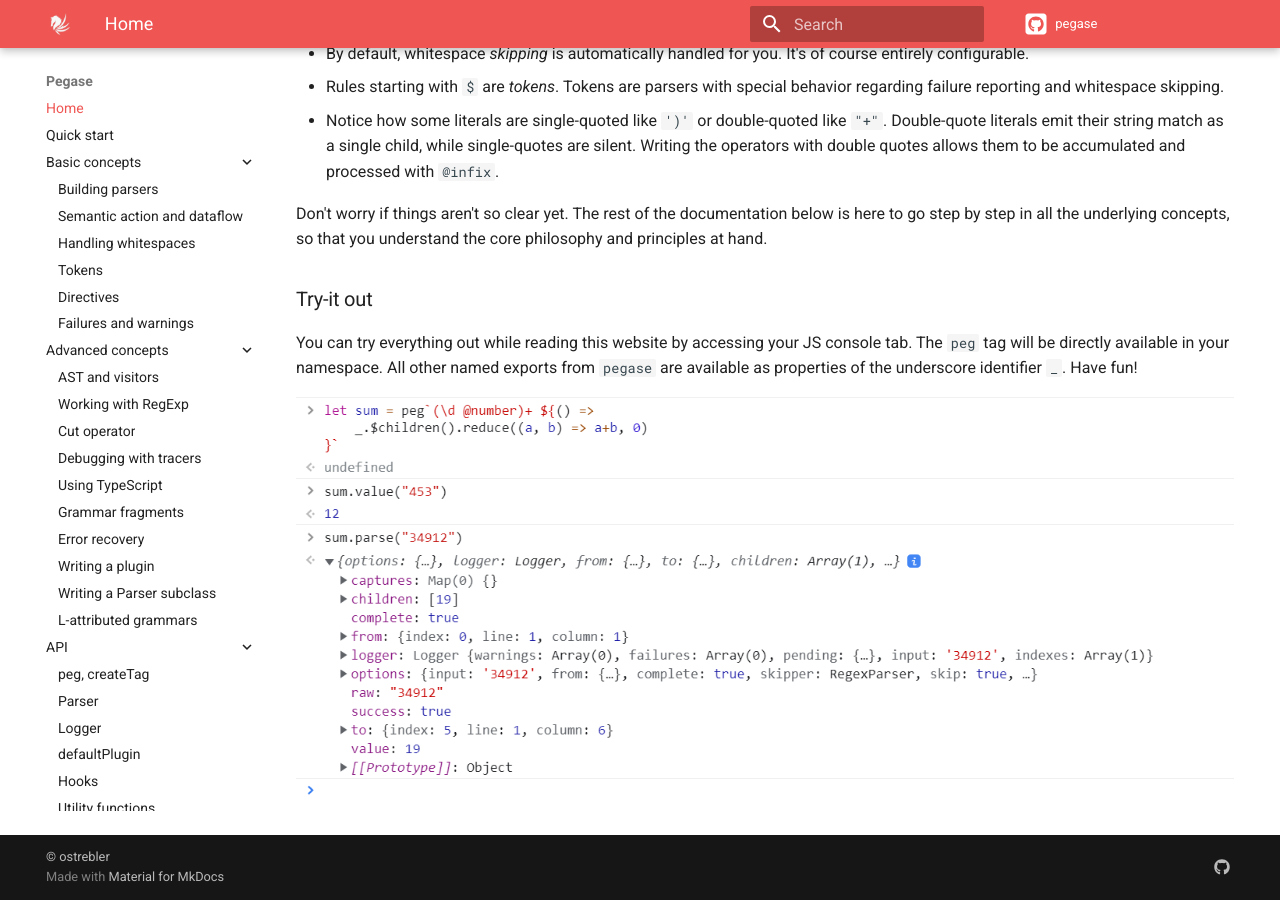
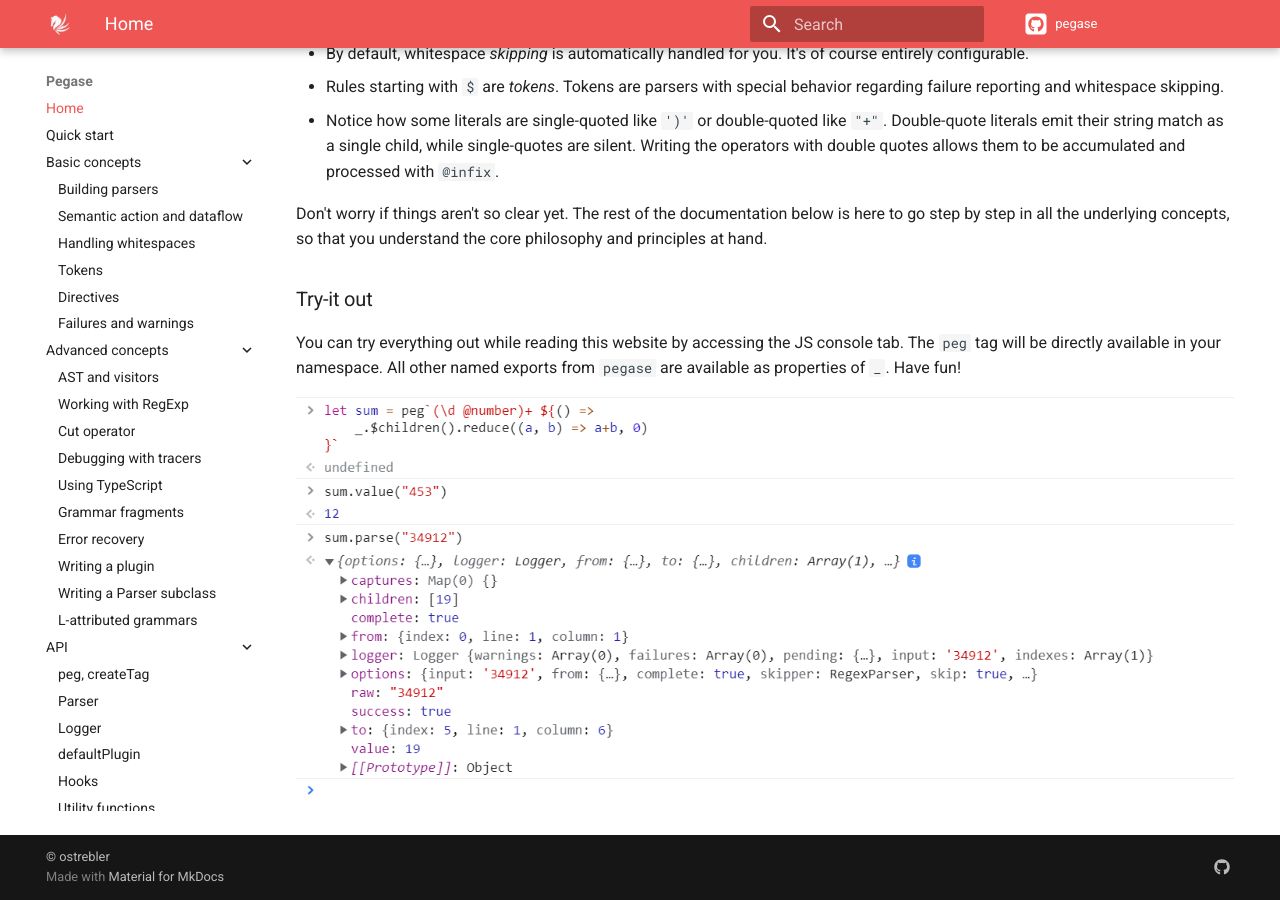
Before and after one commit to strblr/pegase, an MkDocs documentation site: the page built from doc/docs/index.md, in a window 1280 px wide and 900 px high, scrolled down 1817 px. Built offline with MkDocs 1.6.1 and Material for MkDocs 9.7.7, drawn with Linux system fonts in a browser that asks for light colours; nearby versions of some CDN libraries; comment, search, counter and statistics services are not loaded.

Commit message:
Corrected doc

```diff
--- a/doc/docs/index.md
+++ b/doc/docs/index.md
@@ -76,6 +76,6 @@ Don't worry if things aren't so clear yet. The rest of the documentation below i
 
 ### Try-it out
 
-You can try everything out while reading this website by accessing your JS console tab. The `peg` tag will be directly available in your namespace. All other named exports from `pegase` are available as properties of the underscore identifier `_`. Have fun!
+You can try everything out while reading this website by accessing the JS console tab. The `peg` tag will be directly available in your namespace. All other named exports from `pegase` are available as properties of `_`. Have fun!
 
 ![Console demo](/pegase/assets/images/console-demo.png)
```
